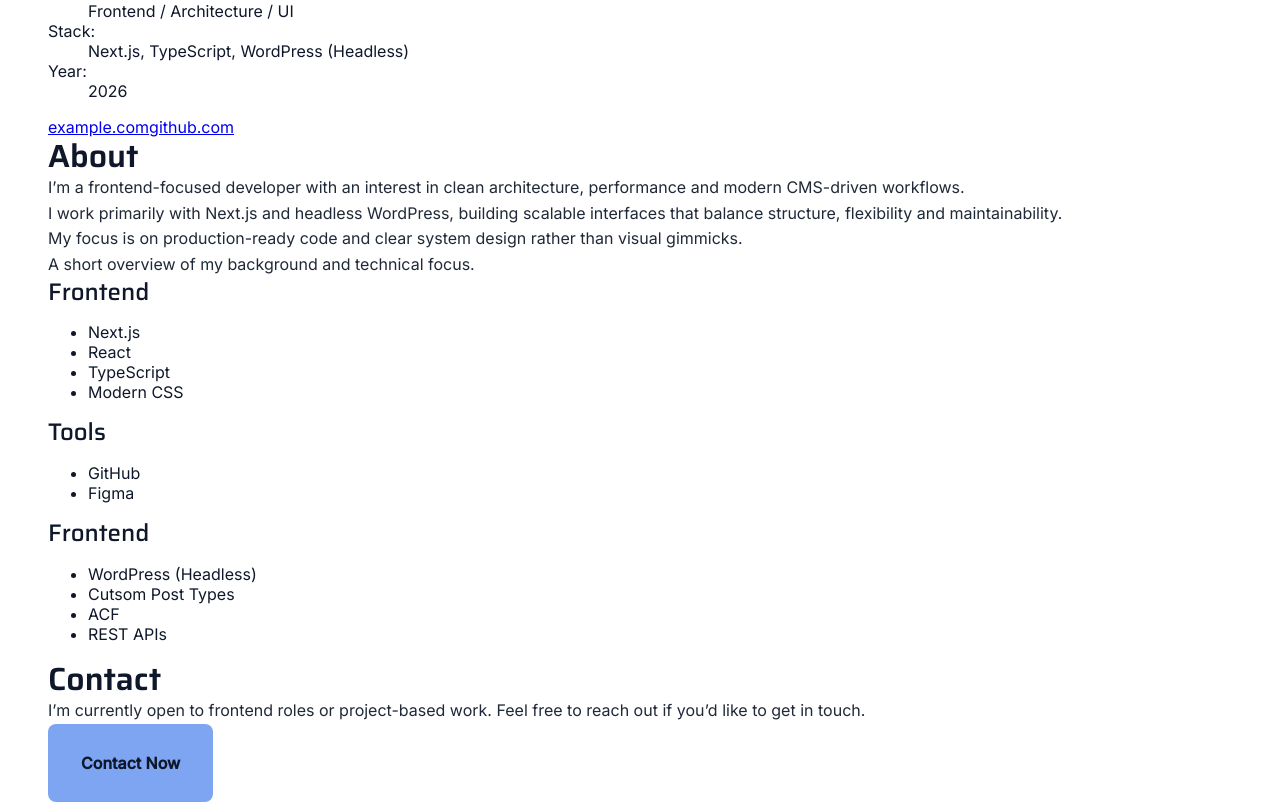
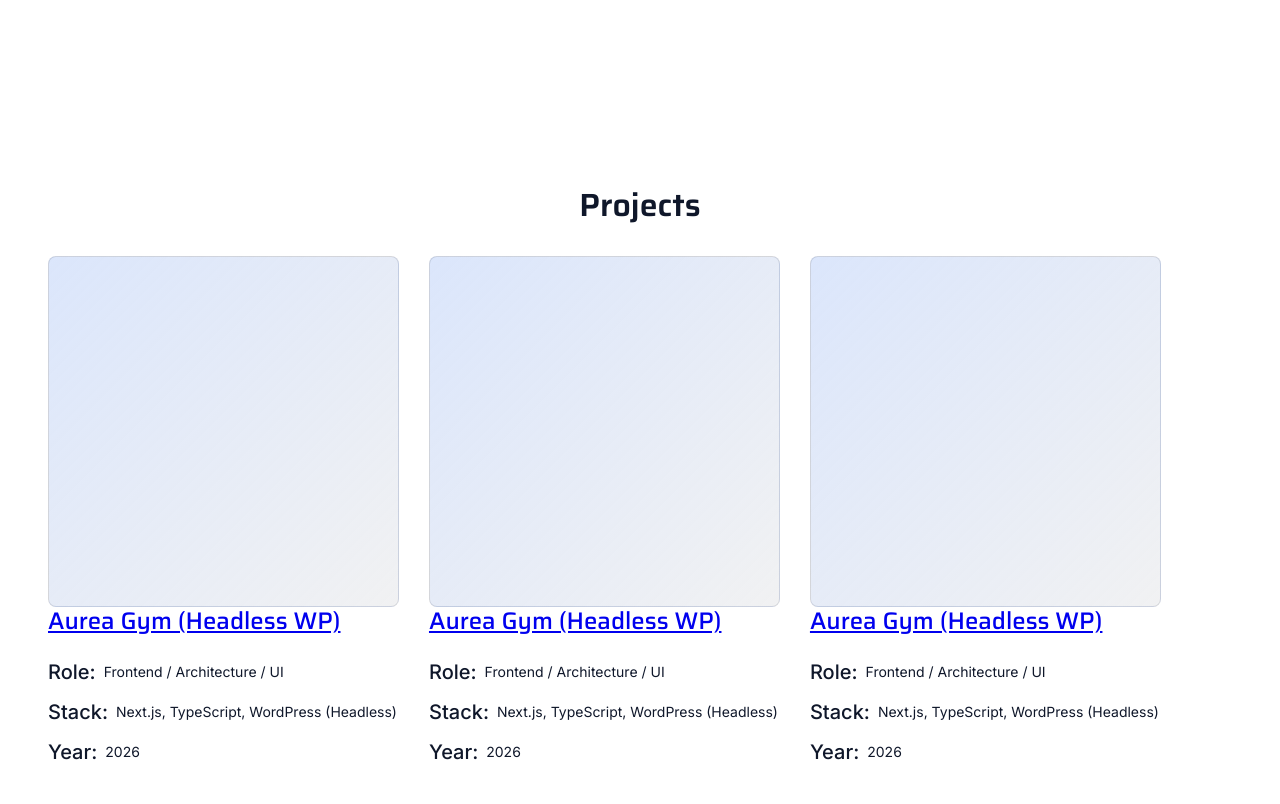
Before and after one commit to Leonid10011/leonid-portfolio, a Next.js app: page / in a window 1280 px wide. Shown: the part 580-1384 px from the top of the page. Built offline with nearby package versions, Linux system fonts and the light colour scheme.

Commit message:
chore: projectCard - grid layout

```diff
--- a/src/components/projects/ProjectCard.module.css
+++ b/src/components/projects/ProjectCard.module.css
@@ -0,0 +1,63 @@
+.projectCard {
+
+}
+
+.mediaLink {
+
+}
+
+.media {
+    width: 100%;
+    aspect-ratio: 1 / 1;
+    border-radius: var(--radius-8);
+    overflow: hidden;
+
+    background: linear-gradient(135deg, rgba(126,165,242,0.28), rgba(15,23,42,0.06));
+    border: 1px solid var(--color-border);
+}
+
+.title {
+    margin-bottom: var(--space-24);
+}
+
+.meta {
+    display: flex;
+    flex-direction: column;
+    gap: var(--space-16);
+    margin-bottom: var(--space-48);
+}
+
+.meta .metaRow {
+    display: flex;
+    align-items: flex-start;
+    gap: var(--space-8);
+}
+
+.meta .metaRow .label {
+    font-family: var(--ff-body);
+    font-weight: var(--fw-medium);
+    font-size: 20px;
+    flex-shrink: 0;
+    line-height: 24px;
+}
+
+.meta .metaRow .value {
+    font-family: var(--ff-body);
+    font-weight: var(--fw-regular);
+    font-size: 14px;
+    line-height: 24px;
+}
+
+.links {
+    display: flex;
+    flex-direction: column;
+    gap: var(--space-8);
+}
+
+.links .link {
+    display: flex;
+    flex-direction: column;
+    height: 44px;
+    justify-content: center;
+    color: var(--color-accent);
+}
--- a/src/components/projects/ProjectCard.tsx
+++ b/src/components/projects/ProjectCard.tsx
@@ -11,40 +11,40 @@ export default function ProjectCard({ project }: ProjectCardProps) {
   return (
     <article className={styles.projectCard}>
       <Link
-        className={styles.projectCard__mediaLink}
+        className={styles.mediaLink}
         href={`/projects/${project.slug}`}
       >
-        <div className={styles.projectCard__media} aria-hidden="true" />
+        <div className={styles.media} aria-hidden="true" />
       </Link>
-      <div className={styles.projectCard__body}>
-        <h3 className={styles.projectCard__title}>
+      <div className={styles.body}>
+        <h3 className={styles.title}>
           <Link
             href={`/projects/${project.slug}`}
-            className="projectCard__titleLink"
+            className={styles.titleLink}
           >
             {project.title}
           </Link>
         </h3>
 
-        <dl className={styles.projectCard__meta}>
-          <div className={styles.projectCard__metaRow}>
-            <dt className={styles.projectCard__label}>Role:</dt>
-            <dd className={styles.projectCard__value}>{project.role}</dd>
+        <div className={styles.meta}>
+          <div className={styles.metaRow}>
+            <span className={styles.label}>Role:</span>
+            <span className={styles.value}>{project.role}</span>
           </div>
-          <div className={styles.projectCard__metaRow}>
-            <dt className={styles.projectCard__label}>Stack:</dt>
-            <dd className={styles.projectCard__value}>{project.stack}</dd>
+          <div className={styles.metaRow}>
+            <span className={styles.label}>Stack:</span>
+            <span className={styles.value}>{project.stack}</span>
           </div>
-          <div className={styles.projectCard__metaRow}>
-            <dt className={styles.projectCard__label}>Year:</dt>
-            <dd className={styles.projectCard__value}>{project.year}</dd>
+          <div className={styles.metaRow}>
+            <span className={styles.label}>Year:</span>
+            <span className={styles.value}>{project.year}</span>
           </div>
-        </dl>
+        </div>
 
-        <div className={styles.projectCard__links}>
+        <div className={styles.links}>
           {project.liveUrl && (
             <a
-              className={styles.projectCard__link}
+              className={styles.link}
               href={project.liveUrl}
               target="_blank"
               rel="noreferrer"
@@ -55,7 +55,7 @@ export default function ProjectCard({ project }: ProjectCardProps) {
 
           {project.githubUrl && (
             <a
-              className={styles.projectCard__link}
+              className={styles.link}
               href={project.githubUrl}
               target="_blank"
               rel="noreferrer"
--- /dev/null
+++ b/src/components/projects/ProjectsGrid.module.css
@@ -0,0 +1,5 @@
+.projectsGrid {
+    display: flex;
+    flex-direction: row;
+    gap: var(--space-32);
+}
--- a/src/components/projects/ProjectsGrid.tsx
+++ b/src/components/projects/ProjectsGrid.tsx
@@ -1,5 +1,6 @@
 import { Project } from "@/src/types/projects"
 import ProjectCard from "./ProjectCard";
+import styles from "./ProjectsGrid.module.css";
 
 type ProjectsGridProps = {
     projects: Project[];
@@ -8,7 +9,7 @@ type ProjectsGridProps = {
 export default function ProjectsGrid({ projects }: ProjectsGridProps) {
 
     return(
-        <div className="projects__grid">
+        <div className={styles.projectsGrid}>
             {projects.map((project) => (
                 <ProjectCard key={project.slug} project={project} />
             ))}
--- /dev/null
+++ b/src/components/sections/Projects.module.css
@@ -0,0 +1,9 @@
+.projectsInner {
+    display: flex;
+    flex-direction: column;
+    gap: var(--space-32);
+}
+
+.projectsHeadline {
+    text-align: center;
+}
--- a/src/components/sections/Projects.tsx
+++ b/src/components/sections/Projects.tsx
@@ -1,13 +1,14 @@
 import { projects } from "@/src/data/projects";
 import Container from "../layout/Container";
 import ProjectsGrid from "../projects/ProjectsGrid";
+import styles from "./Projects.module.css"
 
 export default function Projects() {
     return (
         <section id="projects" className="projects" aria-labelledby="projects-heading">
             <Container>
-                <div className="projects__inner">
-                    <h2 id="projects-heading" className="projects__headline" >Projects</h2>
+                <div className={styles.projectsInner}>
+                    <h2 id="projects-heading" className={styles.projectsHeadline} >Projects</h2>
                     <ProjectsGrid projects={projects}/>
                 </div>
             </Container>
--- a/src/data/projects.ts
+++ b/src/data/projects.ts
@@ -17,4 +17,36 @@ export const projects: Project[] = [
     frontend: "Component-based UI with server components.",
     learnings: "Clear data models and performance-first thinking.",
   },
+  {
+    slug: "aurea-gym2",
+    title: "Aurea Gym (Headless WP)",
+    role: "Frontend / Architecture / UI",
+    stack: ["Next.js, TypeScript, WordPress (Headless)"],
+    year: 2026,
+    liveUrl: "https://example.com",
+    githubUrl: "https://github.com/yourname/aurea",
+
+    summary: "Headless website for a fitness studio.",
+    problem: "The existing site was slow and hard to maintain.",
+    solution: "I built a headless architecture using Next.js.",
+    architecture: "Next.js frontend + WordPress CMS via REST API.",
+    frontend: "Component-based UI with server components.",
+    learnings: "Clear data models and performance-first thinking.",
+  },
+  {
+    slug: "aurea-gym3",
+    title: "Aurea Gym (Headless WP)",
+    role: "Frontend / Architecture / UI",
+    stack: ["Next.js, TypeScript, WordPress (Headless)"],
+    year: 2026,
+    liveUrl: "https://example.com",
+    githubUrl: "https://github.com/yourname/aurea",
+
+    summary: "Headless website for a fitness studio.",
+    problem: "The existing site was slow and hard to maintain.",
+    solution: "I built a headless architecture using Next.js.",
+    architecture: "Next.js frontend + WordPress CMS via REST API.",
+    frontend: "Component-based UI with server components.",
+    learnings: "Clear data models and performance-first thinking.",
+  },
 ];
--- a/src/styles/global.css
+++ b/src/styles/global.css
@@ -111,6 +111,7 @@ p {
   padding-left: var(--container-pad);
   padding-right: var(--container-pad);
   margin: 0 auto;
+  padding-block: var(--space-96);
 }
 
 .btn {
```
